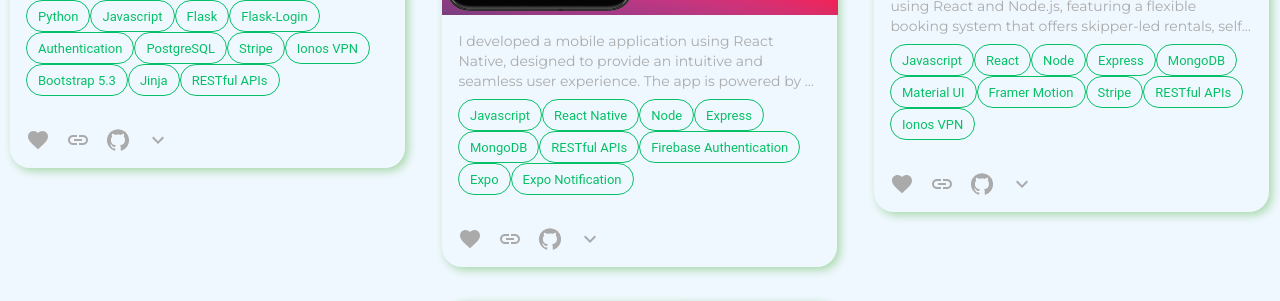
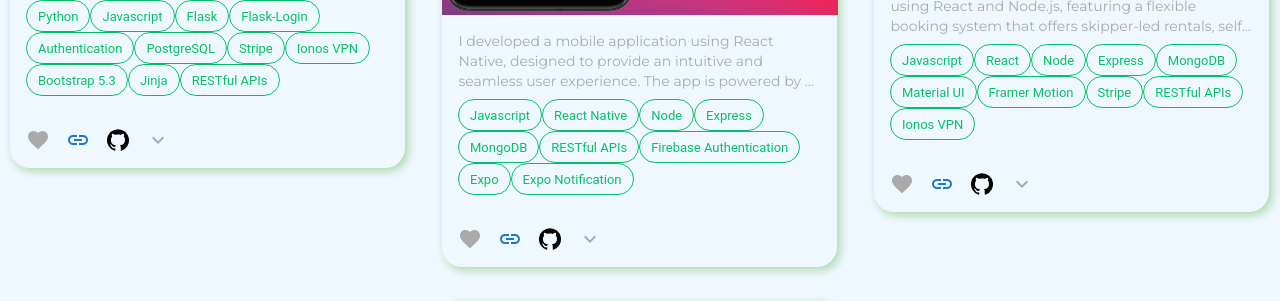
Before and after one commit to DamianMan/portfolio, a React (Vite) app: page / in a window 1280 px wide. Shown: the part 2780-3081 px from the top of the page. Built offline with nearby package versions, Linux system fonts and the light colour scheme.

Commit message:
Updated styles

```diff
--- a/src/components/ProjectItem.jsx
+++ b/src/components/ProjectItem.jsx
@@ -106,10 +106,10 @@ function ProjectItem({ item }) {
             />
           </IconButton>
           <IconButton href={item.website}>
-            <InsertLinkIcon sx={{ color: "darkgrey" }} />
+            <InsertLinkIcon color="primary" />
           </IconButton>
           <IconButton href={item.github}>
-            <GitHubIcon sx={{ color: "darkgrey" }} />
+            <GitHubIcon sx={{ color: "black" }} />
           </IconButton>
 
           <IconButton onClick={handleLines}>
```
